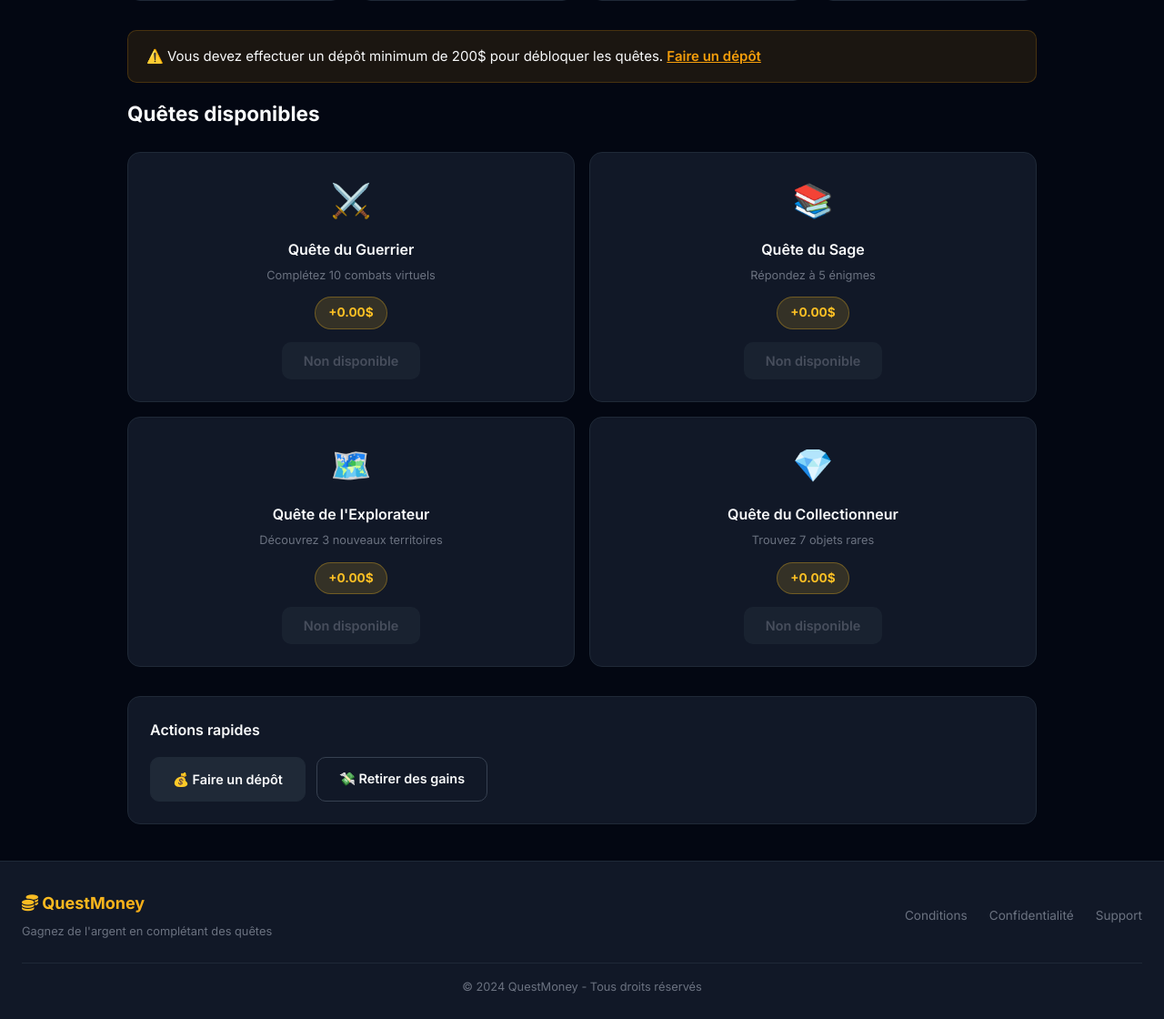
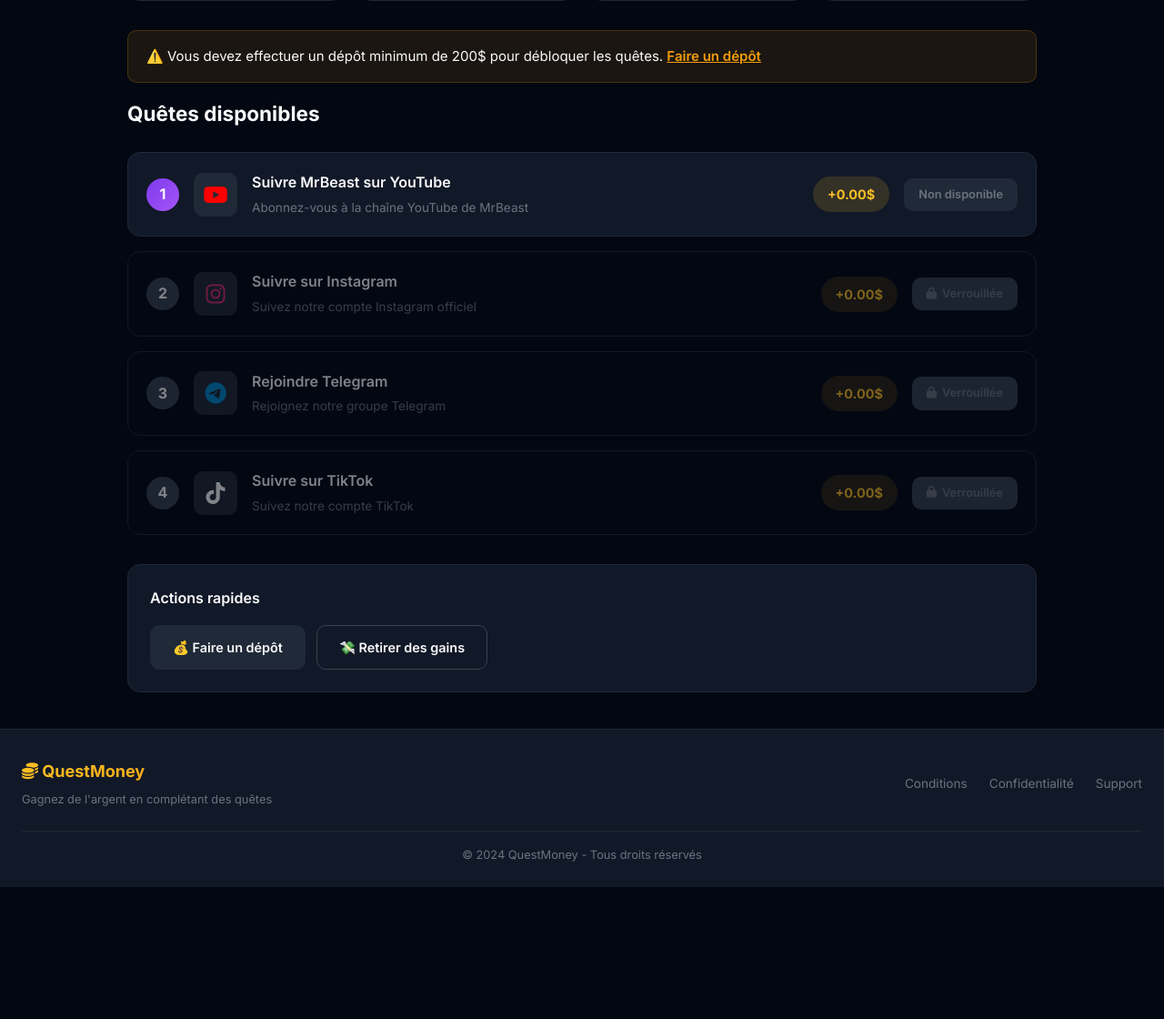
Before and after one commit to Sanjuku90/Qu-te, a Flask app: page /dashboard in a window 1280 px wide. Shown: the part 287-1407 px from the top of the page at 91% size. After the commit the page ends 1262 px from the top, so only its background shows below. Run offline with Flask 3, Linux system fonts and the light colour scheme; a user stored in the database is signed in; data comes from the database, SQL or seed files in the repository; data that the repository does not hold is empty; some libraries are stand-ins or nearby versions.

Commit message:
Implement sequential quests with action links and improved styling
Update quest model to include order, action_url, and action_type. Modify app.py to initialize new quests with these attributes. Update dashboard.html to render quests sequentially with conditional display of action and validation buttons. Add CSS in static/style.css for horizontal quest cards and status badges.

Replit-Commit-Author: Agent
Replit-Commit-Session-Id: 45328dfa-64de-4cdd-8548-94ef147cc378
Replit-Commit-Checkpoint-Type: full_checkpoint
Replit-Commit-Event-Id: 4e6f266c-9e42-42c9-95c0-f2ba088292aa
Replit-Commit-Screenshot-Url: https://storage.googleapis.com/screenshot-production-us-central1/fa6057ee-bf46-47b0-adec-5fa77f786921/45328dfa-64de-4cdd-8548-94ef147cc378/P6sinR2
Replit-Helium-Checkpoint-Created: true

```diff
--- a/app.py
+++ b/app.py
@@ -37,10 +37,38 @@ def admin_required(f):
 def init_quests():
     if Quest.query.count() == 0:
         quests = [
-            Quest(title="Quête du Guerrier", description="Complétez 10 combats virtuels", icon="sword"),
-            Quest(title="Quête du Sage", description="Répondez à 5 énigmes", icon="book"),
-            Quest(title="Quête de l'Explorateur", description="Découvrez 3 nouveaux territoires", icon="map"),
-            Quest(title="Quête du Collectionneur", description="Trouvez 7 objets rares", icon="gem"),
+            Quest(
+                title="Suivre MrBeast sur YouTube",
+                description="Abonnez-vous à la chaîne YouTube de MrBeast",
+                icon="youtube",
+                order=1,
+                action_url="https://www.youtube.com/@MrBeast",
+                action_type="subscribe"
+            ),
+            Quest(
+                title="Suivre sur Instagram",
+                description="Suivez notre compte Instagram officiel",
+                icon="instagram",
+                order=2,
+                action_url="https://www.instagram.com/mrbeast",
+                action_type="follow"
+            ),
+            Quest(
+                title="Rejoindre Telegram",
+                description="Rejoignez notre groupe Telegram",
+                icon="telegram",
+                order=3,
+                action_url="https://t.me/mrbeast",
+                action_type="join"
+            ),
+            Quest(
+                title="Suivre sur TikTok",
+                description="Suivez notre compte TikTok",
+                icon="tiktok",
+                order=4,
+                action_url="https://www.tiktok.com/@mrbeast",
+                action_type="follow"
+            ),
         ]
         for quest in quests:
             db.session.add(quest)
--- a/models.py
+++ b/models.py
@@ -39,6 +39,9 @@ class Quest(db.Model):
     title = db.Column(db.String(200), nullable=False)
     description = db.Column(db.Text, nullable=False)
     icon = db.Column(db.String(50), default='star')
+    order = db.Column(db.Integer, default=1)
+    action_url = db.Column(db.String(500))
+    action_type = db.Column(db.String(50), default='follow')
 
 class QuestCompletion(db.Model):
     id = db.Column(db.Integer, primary_key=True)
--- a/static/style.css
+++ b/static/style.css
@@ -2173,3 +2173,166 @@ body {
         justify-content: space-between;
     }
 }
+
+/* ==================== SEQUENTIAL QUESTS ==================== */
+.quests-list {
+    display: flex;
+    flex-direction: column;
+    gap: 1rem;
+    margin-bottom: 2rem;
+}
+
+.quest-card-horizontal {
+    background: var(--surface);
+    border: 1px solid var(--border);
+    border-radius: var(--radius-lg);
+    padding: 1.25rem;
+    display: flex;
+    align-items: center;
+    gap: 1rem;
+    transition: var(--transition);
+}
+
+.quest-card-horizontal:hover {
+    border-color: var(--primary);
+    box-shadow: var(--shadow-lg);
+}
+
+.quest-card-horizontal.completed {
+    opacity: 0.6;
+    border-color: var(--success);
+}
+
+.quest-card-horizontal.locked {
+    opacity: 0.5;
+    background: var(--background);
+}
+
+.quest-number {
+    width: 36px;
+    height: 36px;
+    background: var(--gradient-primary);
+    border-radius: 50%;
+    display: flex;
+    align-items: center;
+    justify-content: center;
+    font-weight: 700;
+    font-size: 1rem;
+    color: white;
+    flex-shrink: 0;
+}
+
+.quest-card-horizontal.locked .quest-number {
+    background: var(--surface-lighter);
+}
+
+.quest-icon-box {
+    width: 48px;
+    height: 48px;
+    background: var(--surface-light);
+    border-radius: var(--radius);
+    display: flex;
+    align-items: center;
+    justify-content: center;
+    font-size: 1.5rem;
+    flex-shrink: 0;
+}
+
+.quest-icon-box .fab, .quest-icon-box .fas {
+    color: var(--primary-light);
+}
+
+.quest-icon-box .fa-youtube { color: #ff0000; }
+.quest-icon-box .fa-instagram { color: #e1306c; }
+.quest-icon-box .fa-telegram { color: #0088cc; }
+.quest-icon-box .fa-tiktok { color: #fff; }
+.quest-icon-box .fa-twitter { color: #1da1f2; }
+.quest-icon-box .fa-facebook { color: #1877f2; }
+
+.quest-content {
+    flex: 1;
+    min-width: 0;
+}
+
+.quest-content h3 {
+    font-size: 1rem;
+    font-weight: 600;
+    margin-bottom: 0.25rem;
+}
+
+.quest-content p {
+    color: var(--text-muted);
+    font-size: 0.85rem;
+    margin: 0;
+}
+
+.quest-reward-badge {
+    background: rgba(251, 191, 36, 0.15);
+    color: var(--gold);
+    padding: 0.5rem 1rem;
+    border-radius: var(--radius-full);
+    font-weight: 700;
+    font-size: 0.9rem;
+    white-space: nowrap;
+}
+
+.quest-actions {
+    display: flex;
+    align-items: center;
+    gap: 0.5rem;
+    flex-shrink: 0;
+}
+
+.quest-status-badge {
+    display: inline-flex;
+    align-items: center;
+    gap: 0.375rem;
+    padding: 0.5rem 1rem;
+    border-radius: var(--radius);
+    font-size: 0.8rem;
+    font-weight: 600;
+}
+
+.quest-status-badge.completed {
+    background: rgba(16, 185, 129, 0.15);
+    color: var(--success);
+}
+
+.quest-status-badge.locked {
+    background: var(--surface-lighter);
+    color: var(--text-muted);
+}
+
+.quest-status-badge.disabled {
+    background: var(--surface-light);
+    color: var(--text-muted);
+}
+
+.btn-sm {
+    padding: 0.5rem 1rem;
+    font-size: 0.8rem;
+}
+
+@media (max-width: 768px) {
+    .quest-card-horizontal {
+        flex-wrap: wrap;
+    }
+
+    .quest-content {
+        flex: 1 1 100%;
+        order: 3;
+        margin-top: 0.5rem;
+    }
+
+    .quest-reward-badge {
+        order: 2;
+        margin-left: auto;
+    }
+
+    .quest-actions {
+        flex: 1 1 100%;
+        order: 4;
+        margin-top: 0.75rem;
+        justify-content: flex-end;
+    }
+}
--- a/templates/dashboard.html
+++ b/templates/dashboard.html
@@ -31,28 +31,48 @@
     {% endif %}
 
     <h2 style="margin-bottom: 1.5rem;">Quêtes disponibles</h2>
-    <div class="quests-grid">
-        {% for quest in quests %}
-        <div class="quest-card {% if quest.id in completed_quest_ids %}completed{% endif %}" id="quest-{{ quest.id }}">
-            <div class="quest-icon">
-                {% if quest.icon == 'sword' %}⚔️
-                {% elif quest.icon == 'book' %}📚
-                {% elif quest.icon == 'map' %}🗺️
-                {% elif quest.icon == 'gem' %}💎
-                {% else %}⭐{% endif %}
+    <div class="quests-list">
+        {% for quest in quests|sort(attribute='order') %}
+        {% set is_completed = quest.id in completed_quest_ids %}
+        {% set previous_completed = loop.first or (quests|sort(attribute='order'))[loop.index0 - 1].id in completed_quest_ids %}
+        {% set is_unlocked = previous_completed and not is_completed %}
+
+        <div class="quest-card-horizontal {% if is_completed %}completed{% elif not previous_completed %}locked{% endif %}" id="quest-{{ quest.id }}">
+            <div class="quest-number">{{ loop.index }}</div>
+            <div class="quest-icon-box">
+                {% if quest.icon == 'youtube' %}<i class="fab fa-youtube"></i>
+                {% elif quest.icon == 'instagram' %}<i class="fab fa-instagram"></i>
+                {% elif quest.icon == 'telegram' %}<i class="fab fa-telegram"></i>
+                {% elif quest.icon == 'tiktok' %}<i class="fab fa-tiktok"></i>
+                {% elif quest.icon == 'twitter' %}<i class="fab fa-twitter"></i>
+                {% elif quest.icon == 'facebook' %}<i class="fab fa-facebook"></i>
+                {% else %}<i class="fas fa-star"></i>{% endif %}
             </div>
-            <h3>{{ quest.title }}</h3>
-            <p>{{ quest.description }}</p>
-            <div class="quest-reward">
+            <div class="quest-content">
+                <h3>{{ quest.title }}</h3>
+                <p>{{ quest.description }}</p>
+            </div>
+            <div class="quest-reward-badge">
                 +{{ "%.2f"|format(current_user.deposit * 0.5) }}$
             </div>
-            {% if quest.id in completed_quest_ids %}
-                <button class="btn btn-disabled" disabled>Complétée ✓</button>
-            {% elif current_user.deposit > 0 and completed_today < 4 %}
-                <button class="btn btn-primary" onclick="completeQuest({{ quest.id }})">Compléter</button>
-            {% else %}
-                <button class="btn btn-disabled" disabled>Non disponible</button>
-            {% endif %}
+            <div class="quest-actions">
+                {% if is_completed %}
+                    <span class="quest-status-badge completed"><i class="fas fa-check"></i> Complétée</span>
+                {% elif is_unlocked and current_user.deposit > 0 %}
+                    {% if quest.action_url %}
+                    <a href="{{ quest.action_url }}" target="_blank" class="btn btn-secondary btn-sm">
+                        <i class="fas fa-external-link-alt"></i> Effectuer
+                    </a>
+                    {% endif %}
+                    <button class="btn btn-primary btn-sm" onclick="completeQuest({{ quest.id }})">
+                        <i class="fas fa-check"></i> Valider
+                    </button>
+                {% elif not previous_completed %}
+                    <span class="quest-status-badge locked"><i class="fas fa-lock"></i> Verrouillée</span>
+                {% else %}
+                    <span class="quest-status-badge disabled">Non disponible</span>
+                {% endif %}
+            </div>
         </div>
         {% endfor %}
     </div>
@@ -65,13 +85,17 @@
         </div>
 
         <div id="withdraw-form" class="withdraw-section" style="display: none;">
-            <form method="POST" action="{{ url_for('withdraw') }}">
+            <form method="POST" action="{{ url_for('request_withdrawal') }}">
                 <input type="hidden" name="csrf_token" value="{{ csrf_token() }}">
                 <div class="form-group">
                     <label>Montant à retirer (max: {{ "%.2f"|format(current_user.balance) }}$)</label>
                     <input type="number" name="amount" step="0.01" min="0.01" max="{{ current_user.balance }}" required placeholder="0.00">
                 </div>
-                <button type="submit" class="btn btn-primary">Confirmer le retrait</button>
+                <div class="form-group">
+                    <label>Adresse de portefeuille (BEP20)</label>
+                    <input type="text" name="wallet_address" required placeholder="0x...">
+                </div>
+                <button type="submit" class="btn btn-primary">Demander le retrait</button>
             </form>
         </div>
     </div>
```
